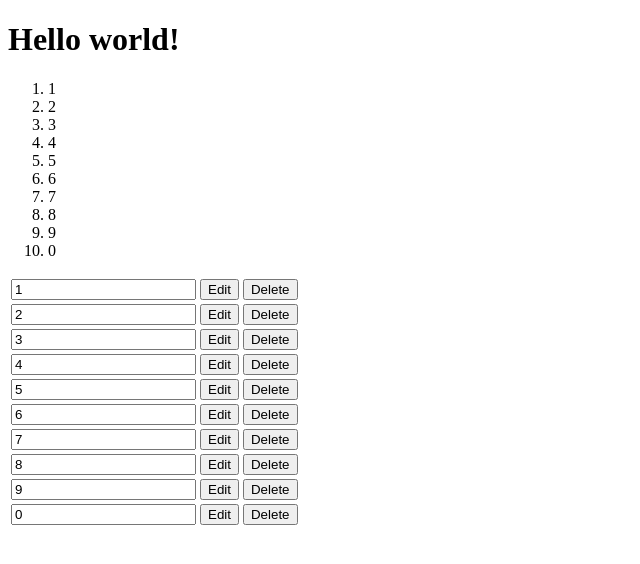
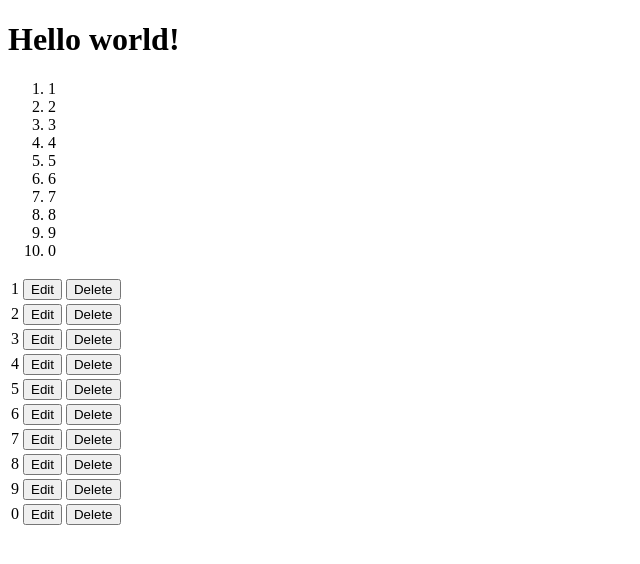
Before and after one commit to unixqnx/create-react-app, a React (Create React App) app: page / in a window 1280 px wide. Shown: the top 564 px of the page, without its empty margins (0-640 px from the left). Built offline with nearby package versions, Linux system fonts and the light colour scheme.

Commit message:
Make list work

```diff
--- a/src/components/TaskItem.js
+++ b/src/components/TaskItem.js
@@ -3,20 +3,58 @@ import React, { Component } from 'react';
 class TaskItem extends Component{
 
     constructor(props){
-        super(props)
+        super(props);
+
+        this.state = {
+                    value: this.props.task,
+                    editMode:false,
+                    editButtonValue: "Edit"
+                };
+
+        this.editButtonHandler = this.editButtonHandler.bind(this);
+        this.deleteButtonHandler = this.deleteButtonHandler.bind(this);
+        this.onChangeValue = this.onChangeValue.bind(this);
     }
+
+    editButtonHandler(e){
+        let state = null;
+        if(this.state.editMode){
+            state = {
+                        editMode: false,
+                        editButtonValue: "Edit"
+                    };
+        }else{
+            state = {
+                        editMode: true,
+                        editButtonValue: "Save"
+                    };
+        }
+        this.setState(state);
+    }
+
+    deleteButtonHandler(e){
+        alert("Delete");
+    }
+
+    onChangeValue(e){
+        this.setState({value:e.target.value});
+    }
+
 
     render(){
         return <tr>
-                <td><input type='text' value={this.props.task}/></td>
-                <td><input type='button' value='Edit'/></td>
-                <td><input type='button' value='Delete'/></td>
+                <td>
+                    {
+                        (this.state.editMode)
+                        ? <input type='text' value={this.state.value} onChange={this.onChangeValue}/>
+                        : this.state.value
+                    }
+                </td>
+
+                <td><input onClick={this.editButtonHandler} type='button' value={this.state.editButtonValue}/></td>
+                <td><input onClick={this.deleteButtonHandler} type='button' value='Delete'/></td>
             </tr>;
     }
 }
 
-
-
-
-
 export default TaskItem;
--- a/src/components/TaskList.js
+++ b/src/components/TaskList.js
@@ -6,15 +6,14 @@ class TaskList extends Component {
 
     constructor(props){
         super(props);
-        //this.setState({List:[100, 200, 300]});
         this.state = { List: this.props.List };
     }
 
     render(){
-// let ss = this.state.List.map((current, index) => <TaskItem key={index} task={current}/>);
+        const items = this.state.List.map((current, index) => <TaskItem key={index} task={current}/>);
         return <table>
             <tbody>
-                {this.state.List.map((current, index) => <TaskItem key={index} task={current}/>)}
+                {items}
             </tbody>
         </table>;
     }
```
